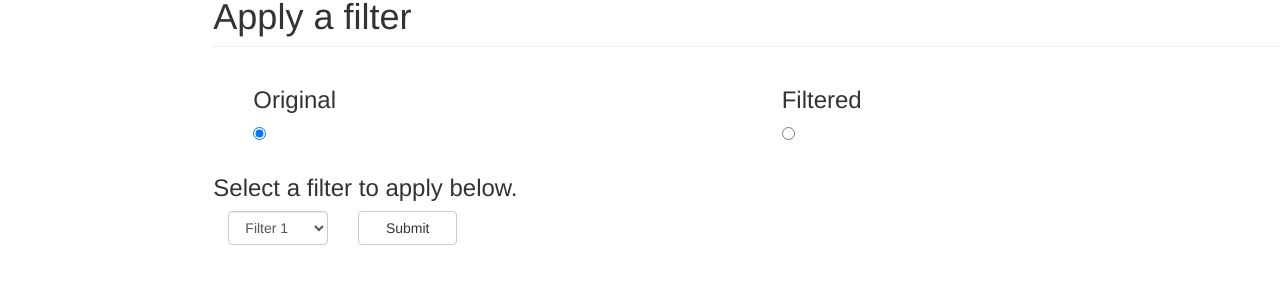
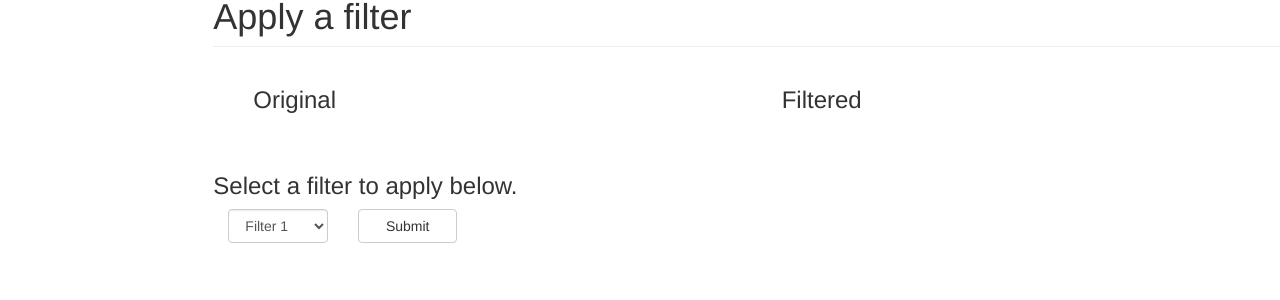
Before and after one commit to riosr8/DIP-Spatial-Filtering, a Flask app: template app/templates/filter.html in a window 1280 px wide. Shown: the part 115-415 px from the top of the page. Run offline with Flask 2, Linux system fonts and the light colour scheme; the template is opened without the code that fills it, so the values that code supplies are empty; some libraries are stand-ins or nearby versions.

Commit message:
Filter template styling

```diff
--- a/app/static/css/filter.css
+++ b/app/static/css/filter.css
@@ -6,10 +6,20 @@
 .nav li {
     border-bottom: 3px solid rgba(0, 0, 0, 0);
 }
+
 .nav li:hover {
     border-bottom: 3px solid #eee;
 }
+
 .nav li.active {
     border-bottom: 3px solid #338ecf;
     background: #eee
 }
+
+input[type="radio"] {
+    display: none
+}
+
+input[type="radio"] + label span {
+    display: block
+}
```
Lines whose indentation alone changed are shown as unchanged.
